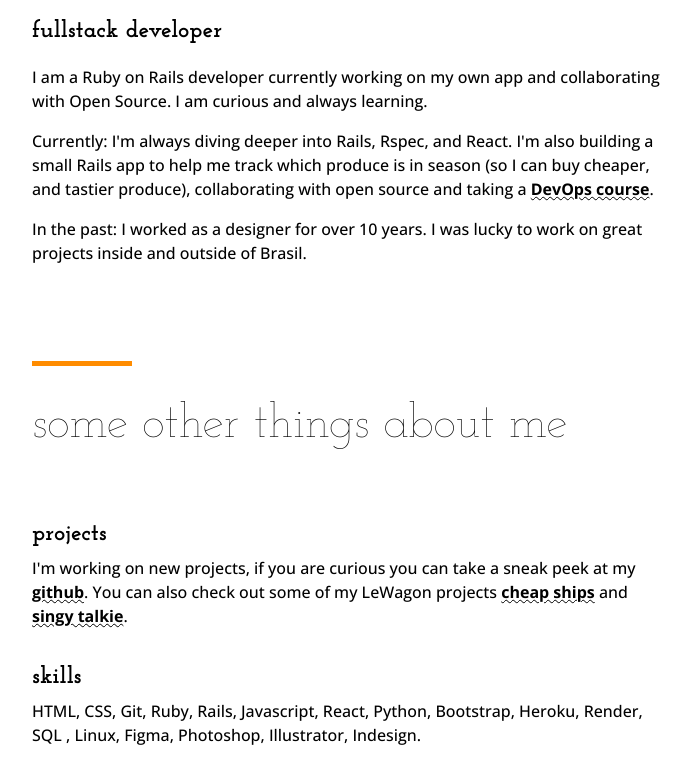
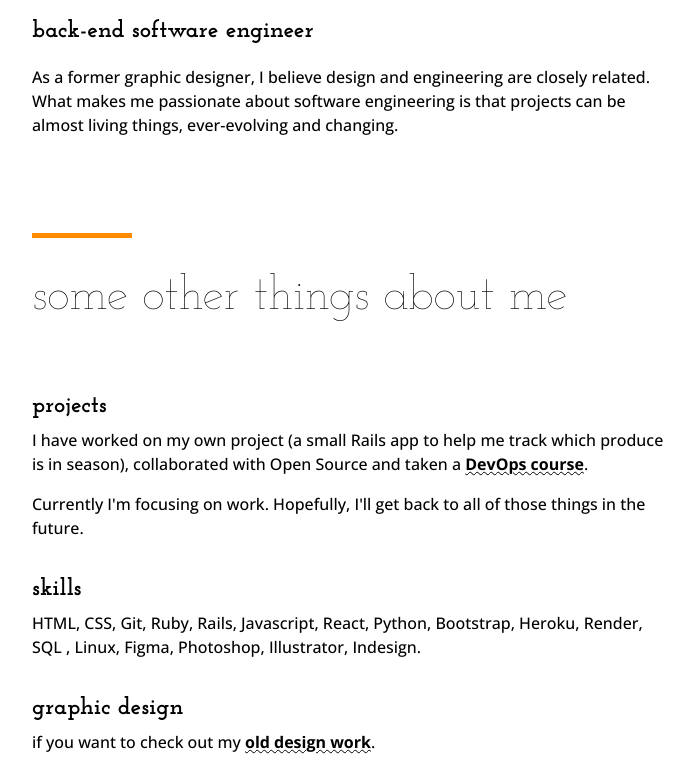
Before and after one commit to vasconsaurus/-my-profile-page-, a plain HTML site: page index.html in a window 1280 px wide. Shown: the part 646-1429 px from the top of the page, without its empty margins (160-854 px from the left). Drawn offline with nearby package versions, Linux system fonts and the light colour scheme; a web font is replaced by a local one.

Commit message:
Update index.html

```diff
--- a/index.html
+++ b/index.html
@@ -24,10 +24,8 @@
       <img src="images/avatar-2.jpg" alt="woman with short hair smiling" class="avatar">
 
       <h1>Hi! I'm Manu.</h1>
-      <h4>fullstack developer</h4>
-      <p> I am a Ruby on Rails developer currently working on my own app and collaborating with Open Source. I am curious and always learning.</p>
-      <p>Currently: I'm always diving deeper into Rails, Rspec, and React. I'm also building a small Rails app to help me track which produce is in season (so I can buy cheaper, and tastier produce), collaborating with open source and taking a <a href="https://letscode.com.br/processos-seletivos/b3-deva" target='_blank'>DevOps course</a>.</p>
-      <p>In the past: I worked as a designer for over 10 years. I was lucky to work on great projects inside and outside of Brasil.</p>
+      <h4>back-end software engineer</h4>
+      <p>As a former graphic designer, I believe design and engineering are closely related. What makes me passionate about software engineering is that projects can be almost living things, ever-evolving and changing.</p>
 
       <hr>
     </section>
@@ -35,9 +33,10 @@
     <!--About Me Section-->
     <section class="about-section">
       <h3>some other things about me</h3>
-        <div class="about-section__item">
+         <div  class="about-section__item">
           <h4>projects</h4>
-          <p>I'm working on new projects, if you are curious you can take a sneak peek at my <a href="https://github.com/vasconsaurus" target='_blank'>github</a>. You can also check out some of my LeWagon projects <a href="https://cheap-ships.onrender.com" target='_blank'>cheap ships</a> and <a href="https://singytalkie.onrender.com" target='_blank'>singy talkie</a>.</p>
+          <p>I have worked on my own project (a small Rails app to help me track which produce is in season), collaborated with Open Source and taken a <a href="https://letscode.com.br/processos-seletivos/b3-deva" target='_blank'>DevOps course</a>.</p>
+          <p>Currently I'm focusing on work. Hopefully, I'll get back to all of those things in the future.</p>
         </div>
         <div  class="about-section__item">
           <h4>skills</h4>
```
